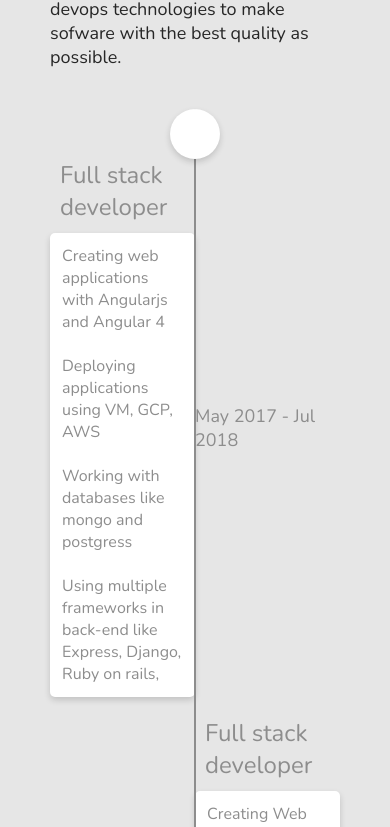
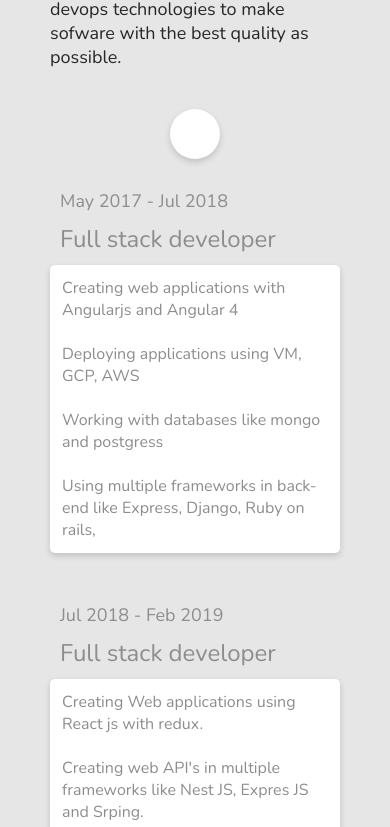
Before and after one commit to VictorNicolasLO/personal-page, a React (Create React App) app: page /playgroundd in a window 390 px wide. Shown: the part 1155-1982 px from the top of the page. Built offline with nearby package versions, Linux system fonts and the light colour scheme.

Commit message:
responsive done

```diff
--- a/src/components/button/styled.js
+++ b/src/components/button/styled.js
@@ -1,7 +1,7 @@
 import styled from 'styled-components';
 
 const sizeOptions = {
-  large: `padding:25px 100px; font-size:1.5em;   font-weight: 100;`,
+  large: `padding:20px 100px; font-size:1.5em;   font-weight: 100;`,
   medium: `padding:15px 50px; font-size:1em;   font-weight: 100;`,
 };
 
--- a/src/components/time-line/event/styled.js
+++ b/src/components/time-line/event/styled.js
@@ -1,14 +1,32 @@
 import styled from 'styled-components';
+import { deviceMax } from '../../../utils/devices';
 export const EventContainer = styled.div`
   display: flex;
   flex-direction: row;
   align-items: center;
   justify-content: space-between;
   margin-top: 20px;
+  & > * {
+    margin: 0 15px;
+  }
   &:nth-child(odd) {
     flex-direction: row-reverse;
     & > .date-container {
       text-align: right;
+    }
+  }
+  @media ${deviceMax.mobileL} {
+    margin-top: 50px;
+    flex-direction: column-reverse;
+    & > .date-container {
+      padding-left: 20px;
+      padding-bottom: 10px;
+    }
+    &:nth-child(odd) {
+      flex-direction: column-reverse;
+      & > .date-container {
+        text-align: left;
+      }
     }
   }
 `;
--- a/src/components/time-line/styled.js
+++ b/src/components/time-line/styled.js
@@ -1,4 +1,5 @@
 import styled from 'styled-components';
+import { deviceMax } from '../../utils/devices';
 export const TimeLineContainer = styled.div`
   position: relative;
   max-width: 700px;
@@ -16,6 +17,9 @@ export const VerticalLine = styled.div`
   bottom: 0;
   top: 0;
   margin: auto;
+  @media ${deviceMax.mobileL} {
+    opacity: 0;
+  }
 `;
 
 const Dot = styled.div`
```
